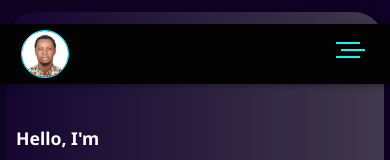
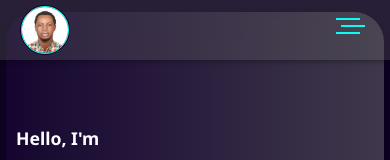
Before and after one commit to OlaJoseph32/personal-portfolio, a plain HTML site: page index.html in a window 390 px wide. Shown: the top 160 px of the page. Drawn offline with nearby package versions, Linux system fonts and the light colour scheme; animation ran at ten frames a second.

Commit message:
media.css

```diff
--- a/assets/css/media.css
+++ b/assets/css/media.css
@@ -402,7 +402,7 @@
 
 @media screen and (max-width: 768px){
 /* NavBAr and Hero section */
-   .NavBar{background-color: rgb(3, 3, 3);}
+/*    .NavBar{background-color: rgb(3, 3, 3);} */
    html body{
         overflow-x: hidden;
    }
@@ -666,7 +666,7 @@
     }
     #section1 header{
         /* background-color: rgb(21, 22, 22); */
-        margin-top: 1.5rem;
+        margin-top: 0;
     }
    .container, .NavBar{
         max-width: 640px;
```
